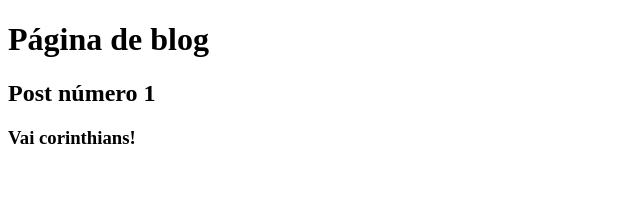
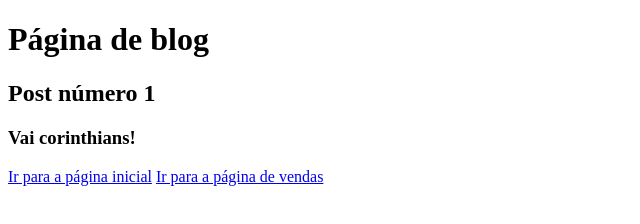
Before and after one commit to gabrielc1999/aulagithub, a plain HTML site: page blog.html in a window 1280 px wide. Shown: the whole page, without its empty margins (0-640 px from the left). Drawn offline with Linux system fonts and the light colour scheme.

```diff
--- a/blog.html
+++ b/blog.html
@@ -9,5 +9,7 @@
     <h1>Página de blog</h1>
     <h2>Post número 1</h2>
     <h3>Vai corinthians!</h3>
+    <a href="index.html">Ir para a página inicial</a>
+    <a href="vendas.html">Ir para a página de vendas</a>
 </body>
 </html>
```
Also changed, not shown: index.html (+1 -0 lines), vendas.html (+1 -0 lines).
